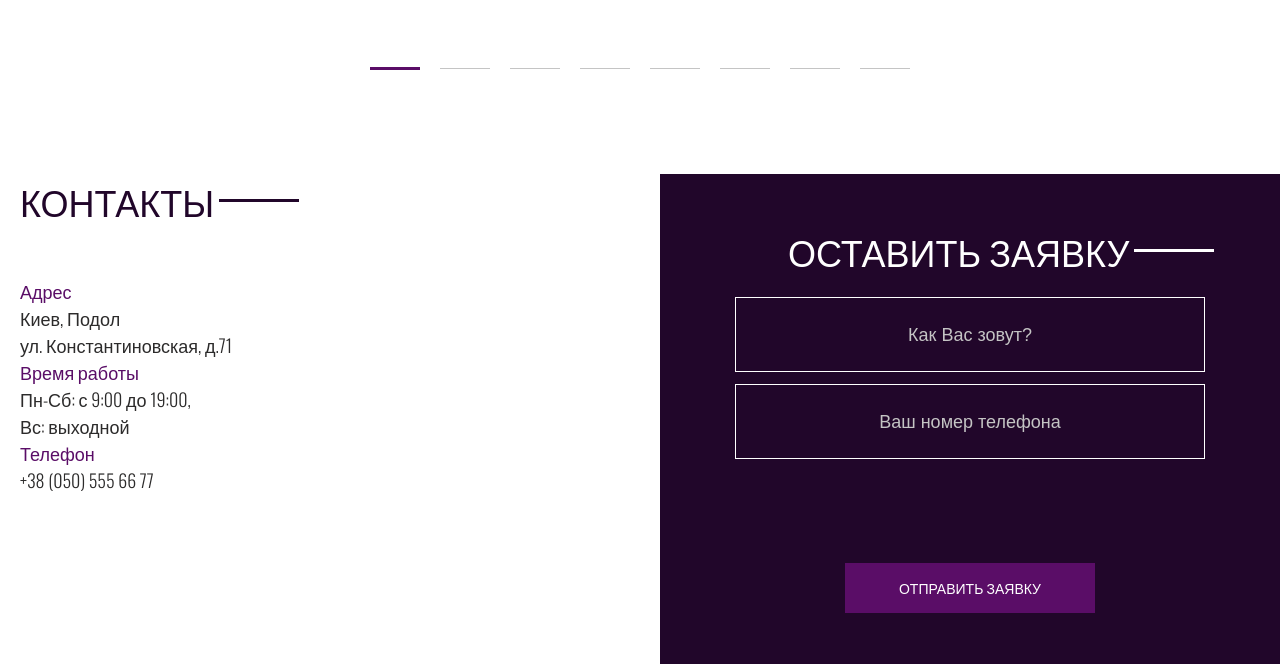
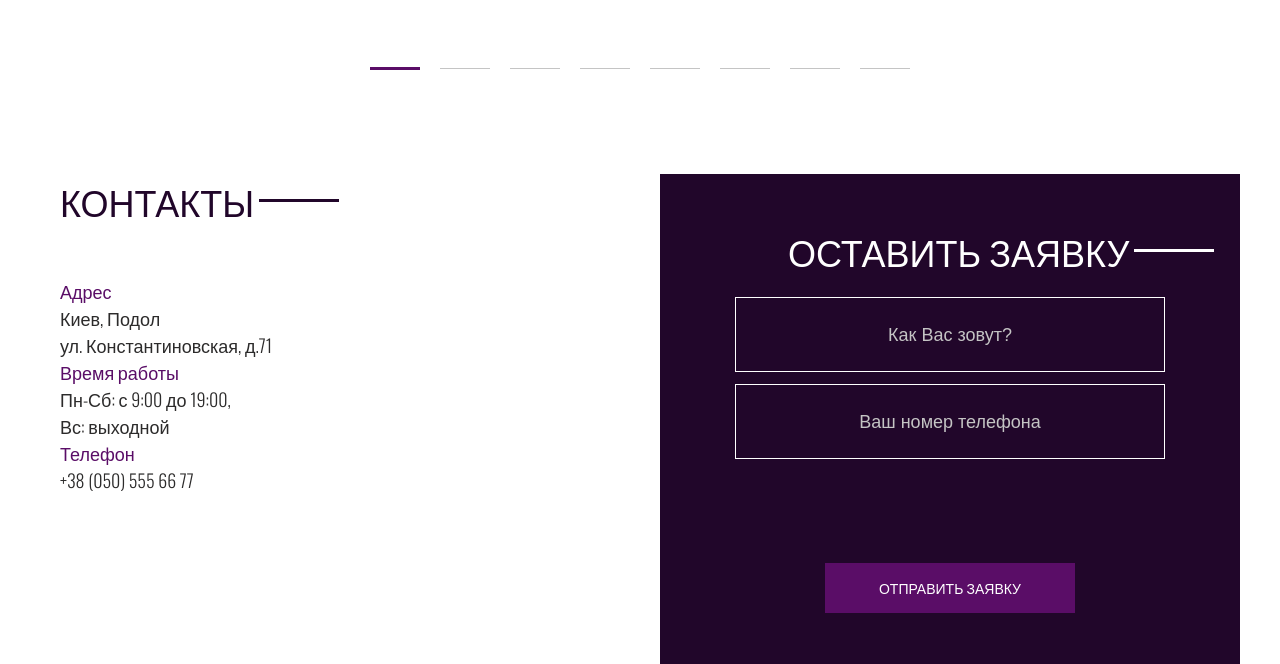
Before and after one commit to Mary666Mary/cars-import-from-USA, a plain HTML site: page index.html in a window 1280 px wide. Shown: the part 3344-4008 px from the top of the page. Drawn offline with nearby package versions, Linux system fonts and the light colour scheme.

Commit message:
One lil bug fixed

```diff
--- a/index.html
+++ b/index.html
@@ -266,6 +266,7 @@
       </div>
     </section>
     <section class="contacts">
+      <div class="container">
         <div class="contacts__inner">
           <div class="contacts__box">
             <h2 class="title">КОНТАКТЫ</h2>
@@ -297,7 +298,11 @@
           <div class="submit-a-request">
             <h2 class="title-request">Оставить заявку</h2>
             <form class="enter-your-data">
-            <input type="text" class="your-data" placeholder="Как Вас зовут?" />
+              <input
+                type="text"
+                class="your-data"
+                placeholder="Как Вас зовут?"
+              />
               <br />
               <input
                 type="tel"
@@ -308,6 +313,7 @@
                 Отправить заявку
               </button>
             </form>
+          </div>
         </div>
       </div>
     </section>
```
Lines whose indentation alone changed are shown as unchanged.
